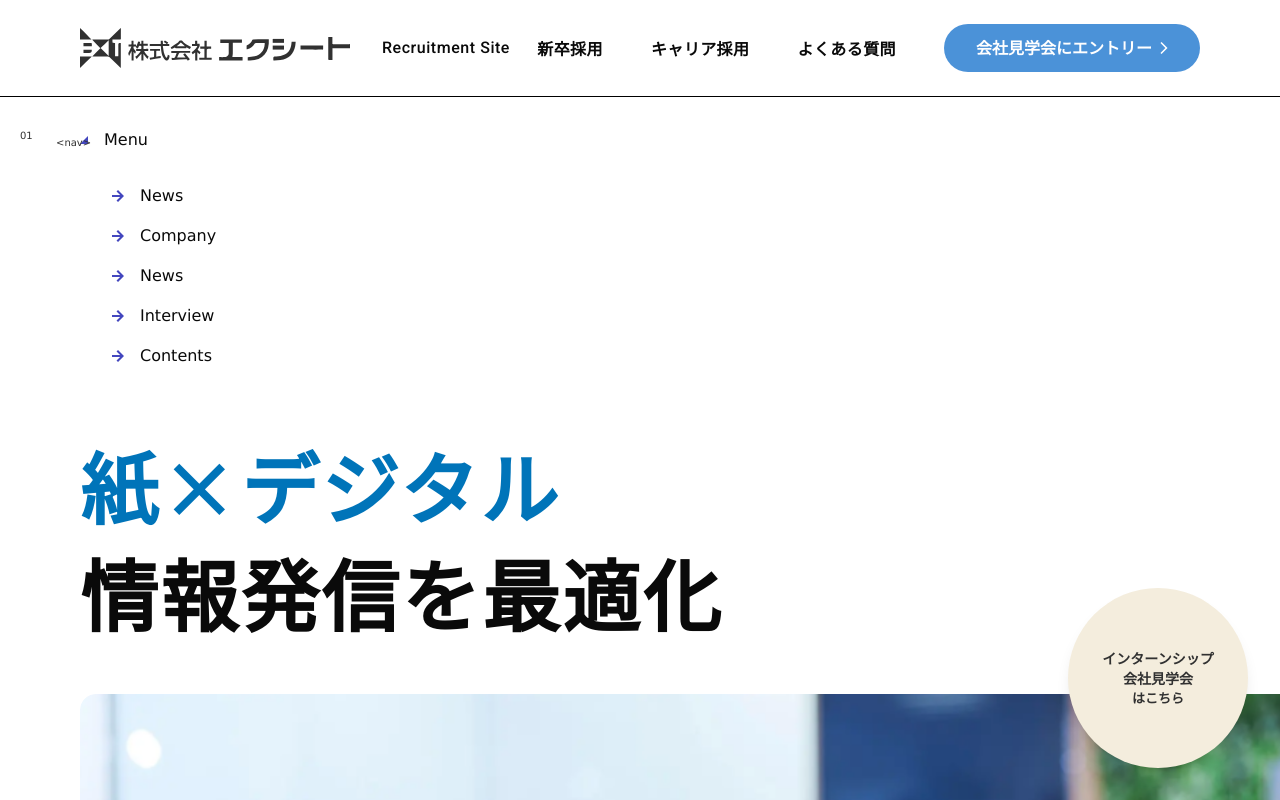
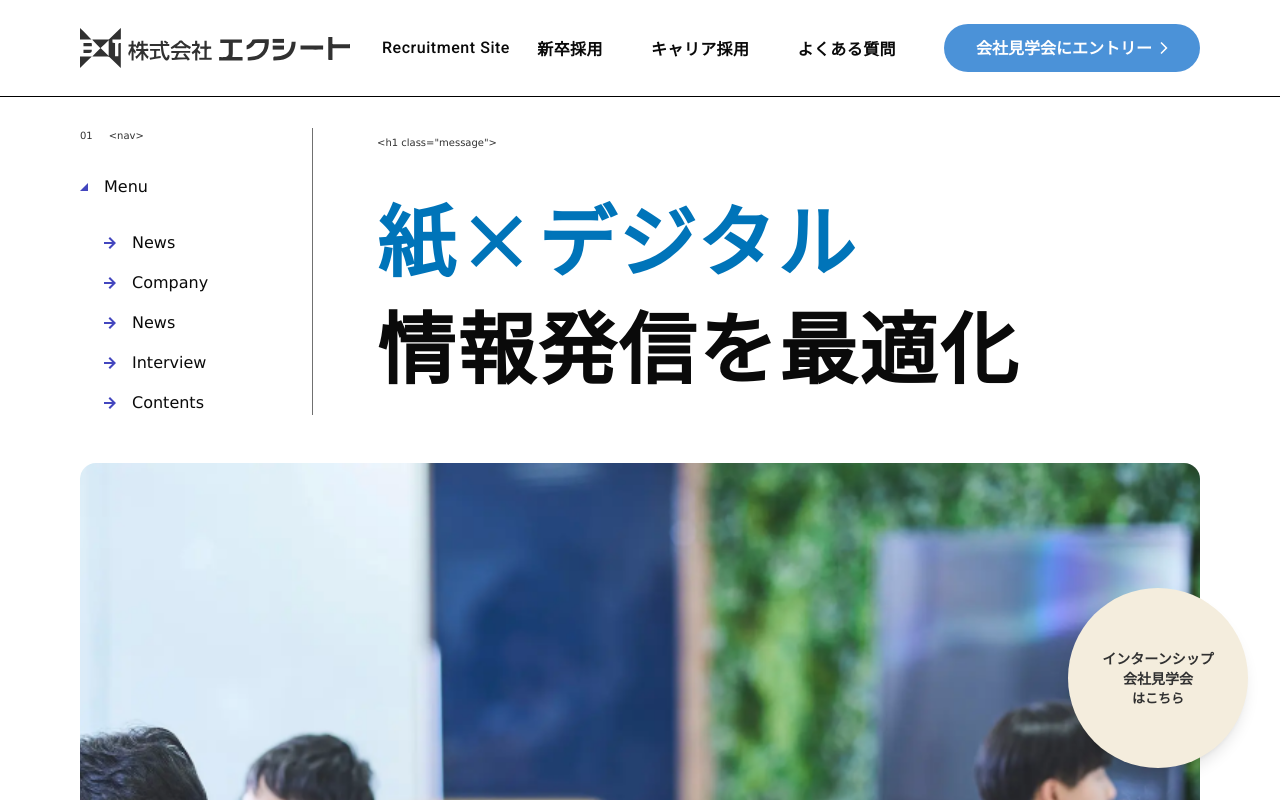
Before and after one commit to ryan256311/recruitingsite, a React (Vite) app: page / in a window 1280 px wide. Shown: the top 800 px of the page. Built offline with nearby package versions, Linux system fonts and the light colour scheme.

Commit message:
Adjust hero layout for nav and title

```diff
--- a/src/app/App.tsx
+++ b/src/app/App.tsx
@@ -75,18 +75,21 @@ export default function App() {
 
       {/* Hero Section */}
       <section className="relative pt-32 pb-24 border-b border-black">
-        {/* Section Decoration */}
-        <div className="absolute top-32 left-5 flex items-center gap-4">
+        <div className="max-w-[1920px] mx-auto px-20">
+          {/* Nav + FV Title Row */}
+          <div className="flex">
+            {/* Left: Nav Section */}
+            <div className="w-[200px] pr-8 relative">
+              {/* Section Number */}
+              <div className="flex items-center gap-4 mb-2">
                 <span className="text-[#313131] text-center" style={{ fontFamily: 'Verdana, sans-serif', fontSize: '10px' }}>01</span>
-        </div>
-        <div className="absolute top-32 left-14">
                 <code className="text-[#313131]" style={{ fontFamily: 'Verdana, sans-serif', fontSize: '10px' }}>
                   {`<nav>`}
                 </code>
               </div>
 
-        <div className="max-w-[1920px] mx-auto px-20">
-          <div className="flex items-center gap-4 mb-8">
+              {/* Menu Header */}
+              <div className="flex items-center gap-4 mb-8 mt-8">
                 <div className="w-2 h-2">
                   <svg className="block w-full h-full" fill="none" viewBox="0 0 9 9.05359">
                     <path d="M9 0V9.05359H0L9 0Z" fill="#4346BE" />
@@ -98,7 +101,7 @@ export default function App() {
               </div>
 
               {/* Menu Items */}
-          <div className="space-y-4 ml-8 mb-16">
+              <div className="space-y-4 ml-6">
                 {[
                   { label: 'News', active: true },
                   { label: 'Company', active: false },
@@ -118,15 +121,30 @@ export default function App() {
                   </div>
                 ))}
               </div>
+            </div>
 
-          <h1 className="font-bold tracking-[2.34px] mb-12" style={{ fontFamily: 'Noto Sans JP, sans-serif', fontSize: '78px', lineHeight: '107px' }}>
+            {/* Vertical Divider */}
+            <div className="w-px bg-[#707070] mx-8"></div>
+
+            {/* Right: FV Title Section */}
+            <div className="flex-1 pl-8">
+              {/* Section Decoration */}
+              <div className="mb-8">
+                <code className="text-[#313131]" style={{ fontFamily: 'Verdana, sans-serif', fontSize: '10px' }}>
+                  {`<h1 class="message">`}
+                </code>
+              </div>
+
+              <h1 className="font-bold tracking-[2.34px]" style={{ fontFamily: 'Noto Sans JP, sans-serif', fontSize: '78px', lineHeight: '107px' }}>
                 <span className="text-[#0074b9]">紙×デジタル</span>
                 <br />
                 情報発信を最適化
               </h1>
+            </div>
+          </div>
 
           {/* Hero Image with Mask - 1900px × 1050px */}
-          <div className="relative w-[1900px] h-[1050px] mx-auto rounded-2xl overflow-hidden">
+          <div className="relative w-full h-[1050px] mx-auto rounded-2xl overflow-hidden mt-12">
             <div
               className="absolute inset-0"
               style={{
```
Also changed, not shown: images/navmenu.png (added). Lines whose indentation alone changed are shown as unchanged.
